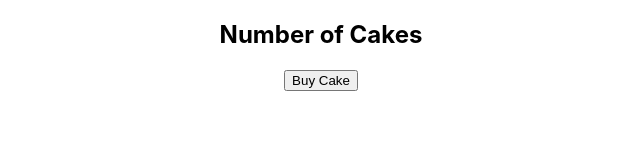
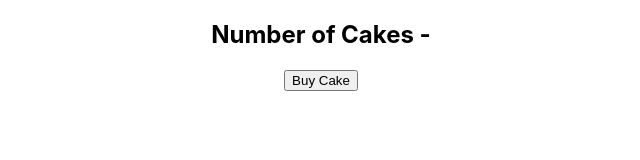
Before and after one commit to char502/redux-codeevolution, a React (Create React App) app: page / in a window 1280 px wide. Shown: the top 160 px of the page, without its empty margins (319-959 px from the left). Built offline with nearby package versions, Linux system fonts and the light colour scheme.

Commit message:
connecting redux to the react app

```diff
--- a/src/App.js
+++ b/src/App.js
@@ -1,11 +1,16 @@
 import './App.css';
+import React from 'react';
+import { Provider } from 'react-redux';
+import store from './redux/store';
 import CakeContainer from './components/CakeContainer';
 
 function App() {
   return (
-    <div className='App'>
-      <CakeContainer />
-    </div>
+    <Provider store={store}>
+      <div className='App'>
+        <CakeContainer />
+      </div>
+    </Provider>
   );
 }
 
--- a/src/components/CakeContainer.js
+++ b/src/components/CakeContainer.js
@@ -1,12 +1,24 @@
 import React from 'react';
+import { connect } from 'react-redux';
+import { buyCake } from '../redux';
 
-function CakeContainer() {
+function CakeContainer(props) {
   return (
     <div>
-      <h2>Number of Cakes</h2>
+      <h2>Number of Cakes - {props.numOfCakes}</h2>
       <button>Buy Cake</button>
     </div>
   );
 }
 
-export default CakeContainer;
+const mapStateToProps = state => {
+  numOfCakes: state.numOfCakes;
+};
+
+const mapDispatchToProps = dispatch => {
+  return {
+    buyCake: () => dispatch(buyCake()),
+  };
+};
+
+export default connect(mapDispatchToProps, mapDispatchToProps)(CakeContainer);
--- /dev/null
+++ b/src/redux/index.js
@@ -0,0 +1 @@
+export { buyCake } from './cake/cakeActions';
--- /dev/null
+++ b/src/redux/store.js
@@ -0,0 +1,6 @@
+import { createStore } from 'redux';
+import cakeReducer from './cake/cakeReducer';
+
+const store = createStore(cakeReducer);
+
+export default store;
```
